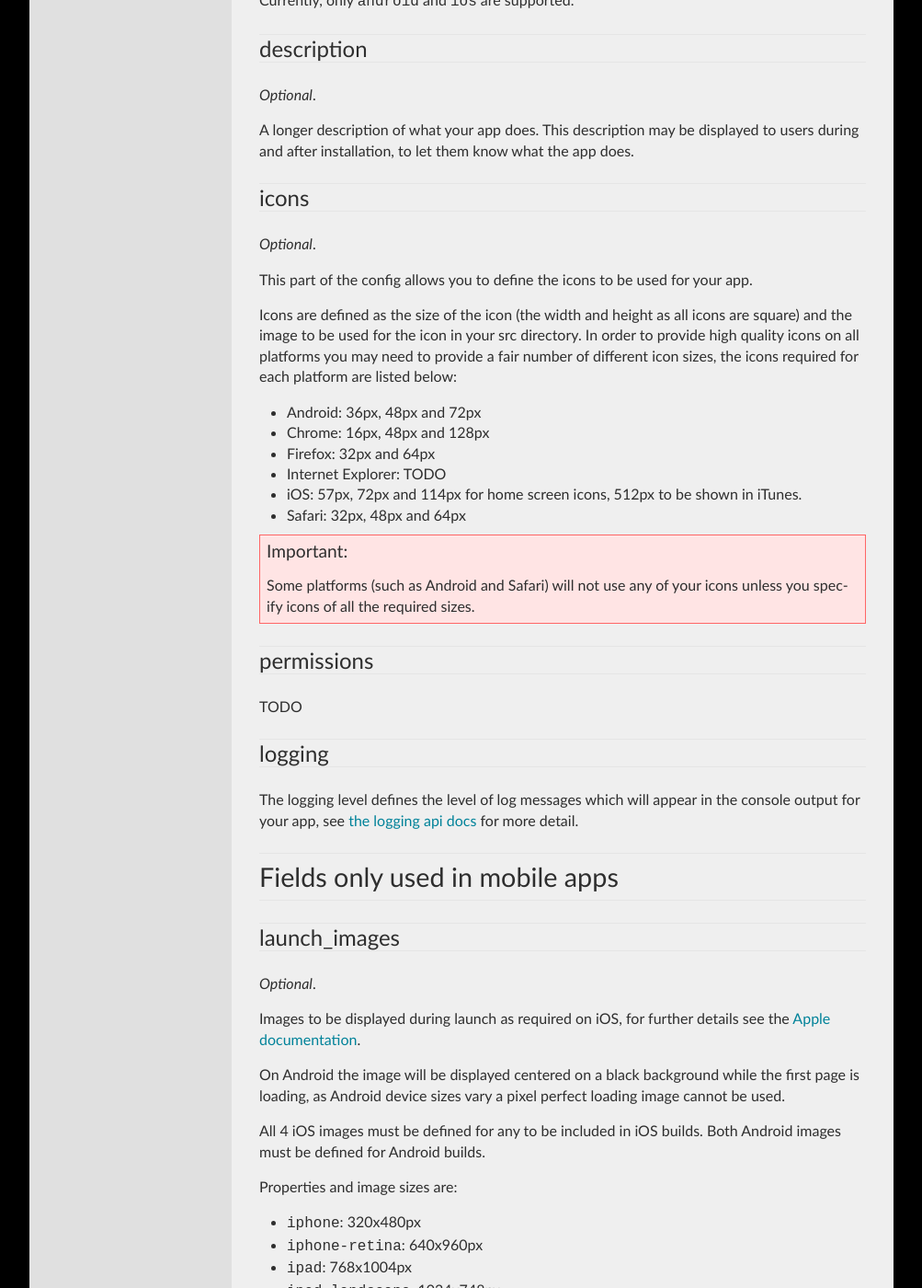
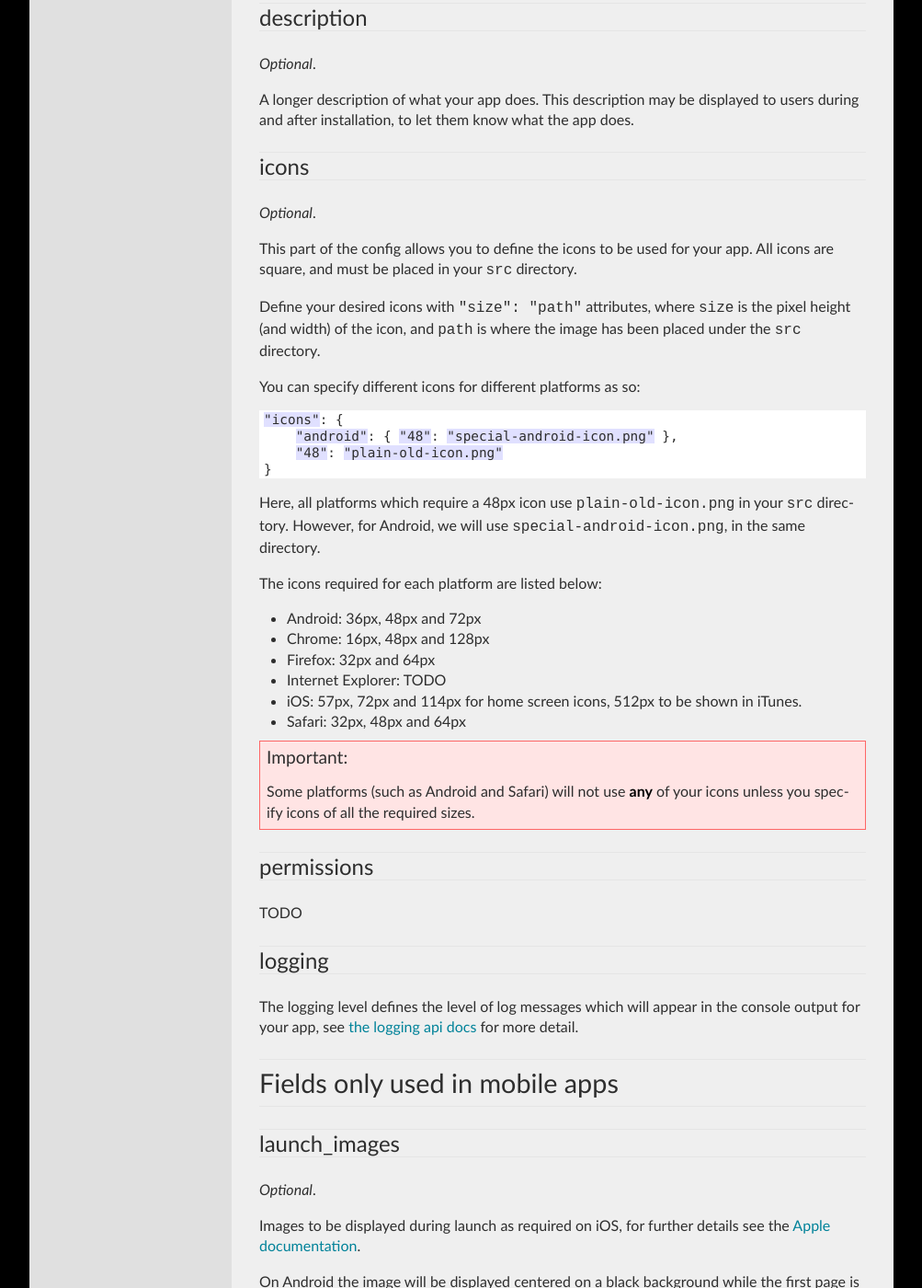
Before and after one commit to trigger-corp/Forge-Documentation, a Sphinx documentation site: the page built from source/config.rst, in a window 1280 px wide and 1400 px high, scrolled down 2392 px. Shown: the whole window at 92% size, without its empty margins (138-1141 px from the left). Built offline with Sphinx 7.4.7, drawn with Linux system fonts in a browser that asks for light colours; some of the changed text lies outside the part shown.

Commit message:
add new-style icons documentation

```diff
--- a/source/config.rst
+++ b/source/config.rst
@@ -24,33 +20,39 @@ Below is a template of a ``config.json`` file with links to a detailed descripti
         },
         ":ref:`description <field-description>`": "My First Forge App.",
         ":ref:`icons <field-icons>`": {
-          "16": "icon16.png",
-          "32": "icon32.png"
+            "16": "icon16.png",
+            "32": "icon32.png",
+            "android": {
+                "48": "icon48-android.png"
+            },
+            "chrome": {
+                "48": "icon48-chrome.png"
+            }
         },
         ":ref:`launch_images <field-launch_images>`": {
-          "iphone": "iphone.png",
-          "iphone-retina": "iphone-retina.png",
-          "ipad": "ipad.png",
-          "ipad-landscape": "ipad-landscape.png",
-          "android": "android.png",
-          "android-landscape": "android-landscape.png"
+            "iphone": "iphone.png",
+            "iphone-retina": "iphone-retina.png",
+            "ipad": "ipad.png",
+            "ipad-landscape": "ipad-landscape.png",
+            "android": "android.png",
+            "android-landscape": "android-landscape.png"
         },
         ":ref:`permissions <field-permissions>`": ["tabs", "http://trigger.io/"],
         ":ref:`background_files <field-background_files>`": ["background.js"],
         ":ref:`activations <field-activations>`": [
-          {
-            ":ref:`patterns <field-activations-patterns>`": ["http://mail.google.com"],
-            ":ref:`scripts <field-activations-scripts>`": ["gmail.js"],
-            ":ref:`styles <field-activations-styles>`": ["gmail.css"],
-            ":ref:`run_at <field-activations-runat>`": "start",
-            ":ref:`all_frames <field-activations-allframes>`": false
-          }
+            {
+                ":ref:`patterns <field-activations-patterns>`": ["http://mail.google.com"],
+                ":ref:`scripts <field-activations-scripts>`": ["gmail.js"],
+                ":ref:`styles <field-activations-styles>`": ["gmail.css"],
+                ":ref:`run_at <field-activations-runat>`": "start",
+                ":ref:`all_frames <field-activations-allframes>`": false
+            }
         ],
         ":ref:`orientations <field-orientations>`": {
-          ":ref:`default <field-orientations_default>`": "any",
-          ":ref:`iphone <field-orientations_iphone>`": "portrait",
-          ":ref:`ipad <field-orientations_ipad>`": "landscape",
-          ":ref:`android <field-orientations_android>`": "landscape",
+            ":ref:`default <field-orientations_default>`": "any",
+            ":ref:`iphone <field-orientations_iphone>`": "portrait",
+            ":ref:`ipad <field-orientations_ipad>`": "landscape",
+            ":ref:`android <field-orientations_android>`": "landscape",
         },
         ":ref:`browser_action <field-browser_action>`": {
             ":ref:`default_popup <field-default_popup>`": "popup.html",
@@ -72,13 +74,6 @@ Fields
 --------------------------------------------------------------------------------
 
 This section includes more detailed information on the contents of each field, with links to other documentation where appropriate.
-
-.. _field-uuid:
-
-uuid
-~~~~~~~~~~~~~~~~~~~~~~~~~~~~~~~~~~~~~~~~~~~~~~~~~~~~~~~~~~~~~~~~~~~~~~~~~~~~~~~~
-
-This is a unique identifier for your app, used internally by the Forge platform. This field must be left intact for your app to function properly.
 
 .. _field-platform-version:
 
@@ -138,9 +133,20 @@ icons
 
 *Optional*.
 
-This part of the config allows you to define the icons to be used for your app.
+This part of the config allows you to define the icons to be used for your app. All icons are square, and must be placed in your ``src`` directory.
 
-Icons are defined as the size of the icon (the width and height as all icons are square) and the image to be used for the icon in your src directory. In order to provide high quality icons on all platforms you may need to provide a fair number of different icon sizes, the icons required for each platform are listed below:
+Define your desired icons with ``"size": "path"`` attributes, where ``size`` is the pixel height (and width) of the icon, and ``path`` is where the image has been placed under the ``src`` directory.
+
+You can specify different icons for different platforms as so::
+
+    "icons": {
+        "android": { "48": "special-android-icon.png" },
+        "48": "plain-old-icon.png"
+    }
+
+Here, all platforms which require a 48px icon use ``plain-old-icon.png`` in your ``src`` directory. However, for Android, we will use ``special-android-icon.png``, in the same directory.
+
+The icons required for each platform are listed below:
 
 * Android: 36px, 48px and 72px
 * Chrome: 16px, 48px and 128px
@@ -149,7 +155,7 @@ Icons are defined as the size of the icon (the width and height as all icons are
 * iOS: 57px, 72px and 114px for home screen icons, 512px to be shown in iTunes.
 * Safari: 32px, 48px and 64px
 
-.. important:: Some platforms (such as Android and Safari) will not use any of your icons unless you specify icons of all the required sizes.
+.. important:: Some platforms (such as Android and Safari) will not use **any** of your icons unless you specify icons of all the required sizes.
 
 .. _field-permissions:
 
```
Also changed, not shown: other parts of source/config.rst (+1 -5 lines).
